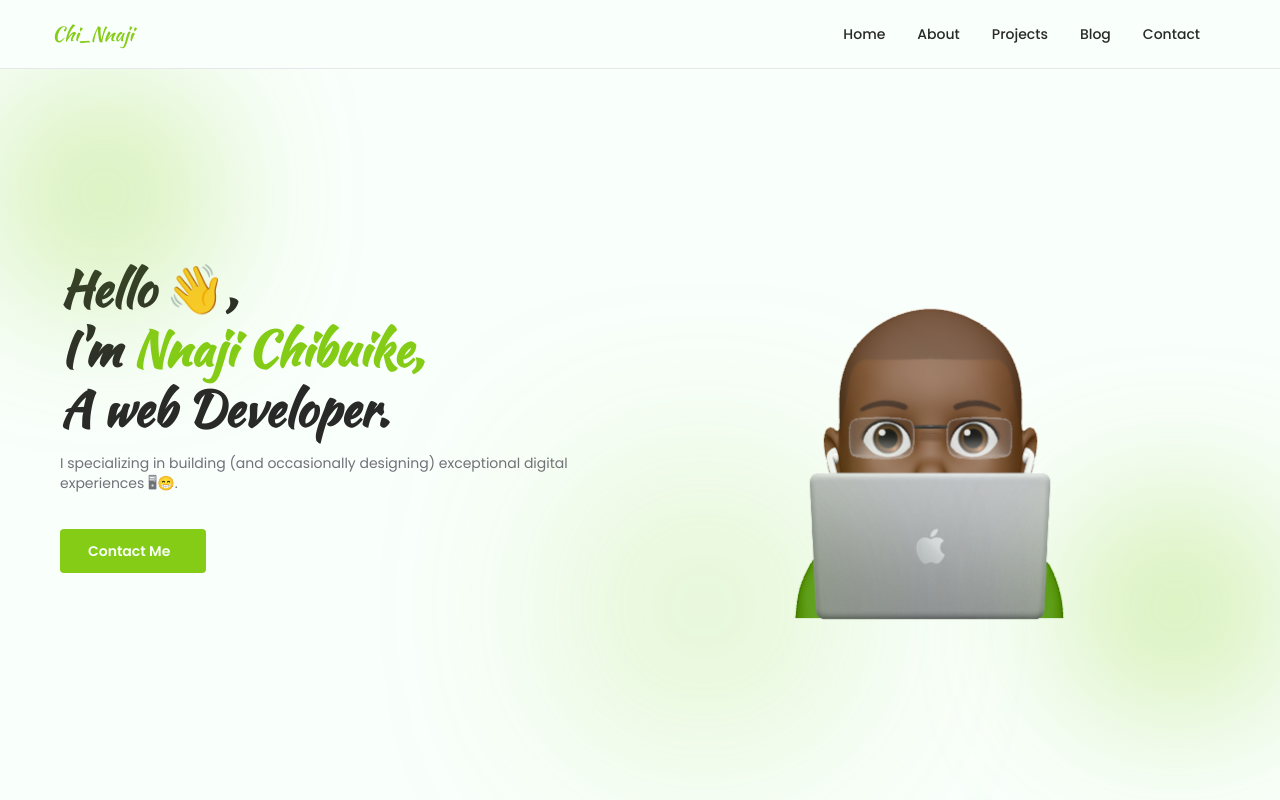
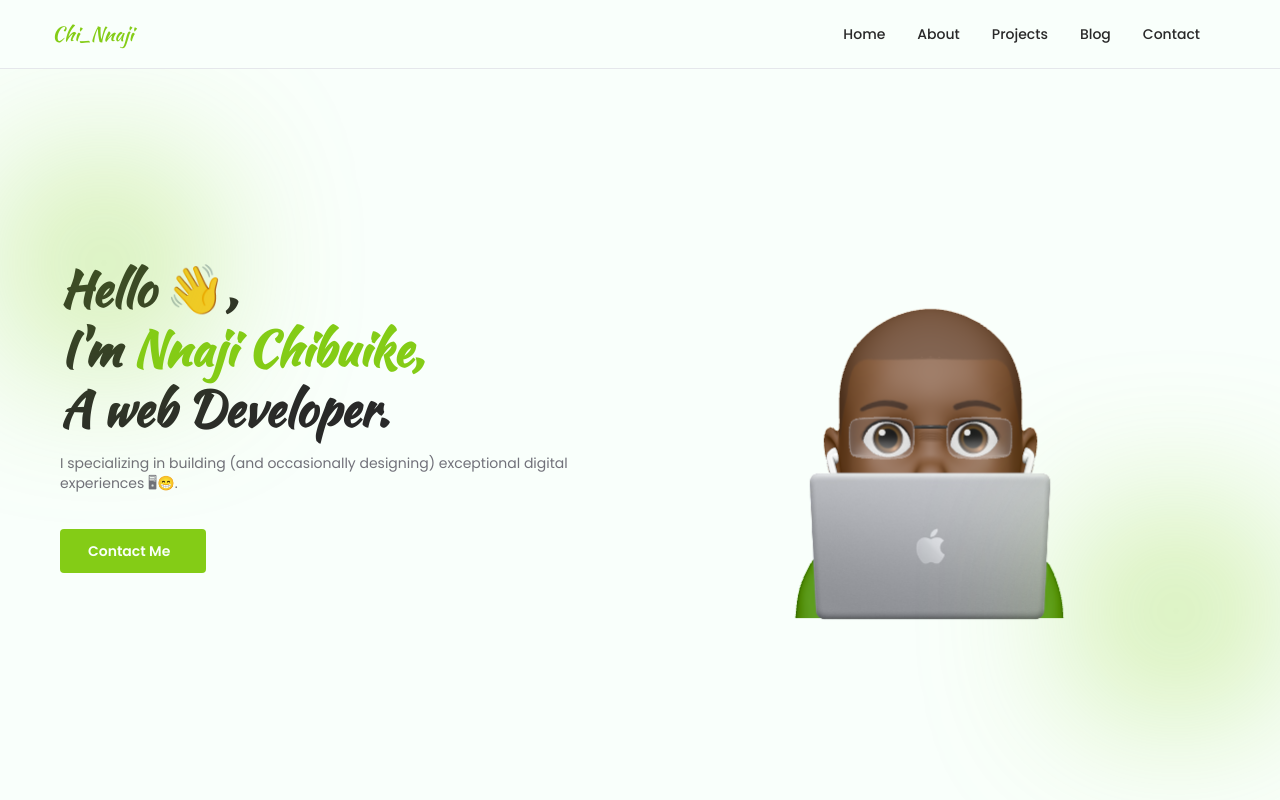
Before and after one commit to chinnaji/chi, a Next.js app: page / in a window 1280 px wide. Shown: the top 800 px of the page. Built offline with nearby package versions, Linux system fonts and the light colour scheme.

Commit message:
update hero section

```diff
--- a/components/Home/Hero.js
+++ b/components/Home/Hero.js
@@ -82,10 +82,10 @@ function Hero() {
         </div>
       </div>
       {/* blur items */}
-      <div className="blur-[90px] md:w-32 md:h-32 w-16 h-16 rounded-full bg-lime-500  fixed top-[130px] left-10"></div>
+      <div className="blur-[90px] md:w-32 md:h-32 w-16 h-16 rounded-full bg-lime-500  absolute top-[130px] left-10"></div>
       {/* <div className="blur-[130px] opacity-30 md:w-32 md:h-32 w-16 h-16 rounded-full bg-yellow-500  fixed top-[130px] left-10"></div> */}
-      <div className="blur-[90px] md:w-32 md:h-32 w-16 h-16 rounded-full bg-lime-500  fixed bottom-[130px] right-10"></div>
-      <div className="blur-[120px] md:w-32 md:h-32 w-16 h-16 rounded-full bg-lime-500  fixed bottom-[130px] right-[40%]"></div>
+      <div className="blur-[90px] md:w-32 md:h-32 w-16 h-16 rounded-full bg-lime-500  absolute bottom-[130px] right-10"></div>
+      {/* <div className="blur-[120px] md:w-32 md:h-32 w-16 h-16 rounded-full bg-lime-500  fixed bottom-[130px] right-[40%]"></div> */}
     </section>
   );
 }
--- a/components/Navbar.js
+++ b/components/Navbar.js
@@ -71,10 +71,10 @@ function Navbar() {
             />
             {/* </div> */}
 
-            <ul className="flex lg:flex-row ml-auto flex-col justify-center items-center h-full  bg-zinc-50 dark:bg-dark-600 text-zinc-600 dark:text-zinc-100">
+            <ul className="flex lg:flex-row ml-auto flex-col justify-center items-center h-full  bg-zinc-50 dark:bg-dark-600 text-zinc-600 dark:text-zinc-100 -mt-10 md:-mt-0">
               {navLinks.map((navLink) => (
                 <li
-                  className="hover:text-lime-500 flex flex-col items-center text-sm  px-4 py-2 my-4 lg:my-1 font-medium  lg:capitalize uppercase"
+                  className="hover:text-lime-500 flex flex-col items-center text-lg md:text-sm  px-4 py-2 my-4 lg:my-1 font-medium  lg:capitalize uppercase"
                   onClick={() => setIsSidebar(false)}
                   key={navLink.title}
                 >
```
Also changed, not shown: images/Untitled-5-1.webp (added).
